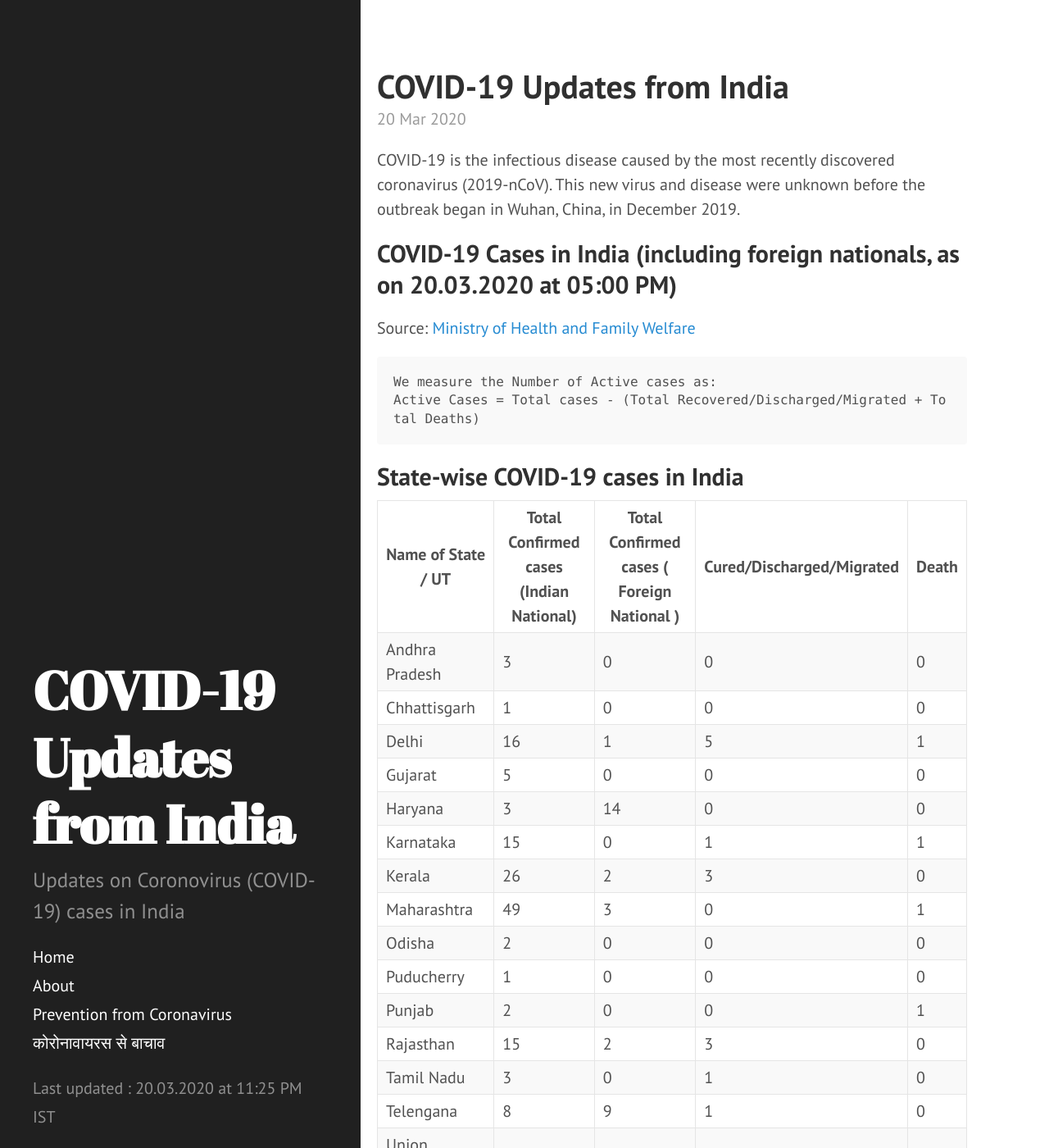
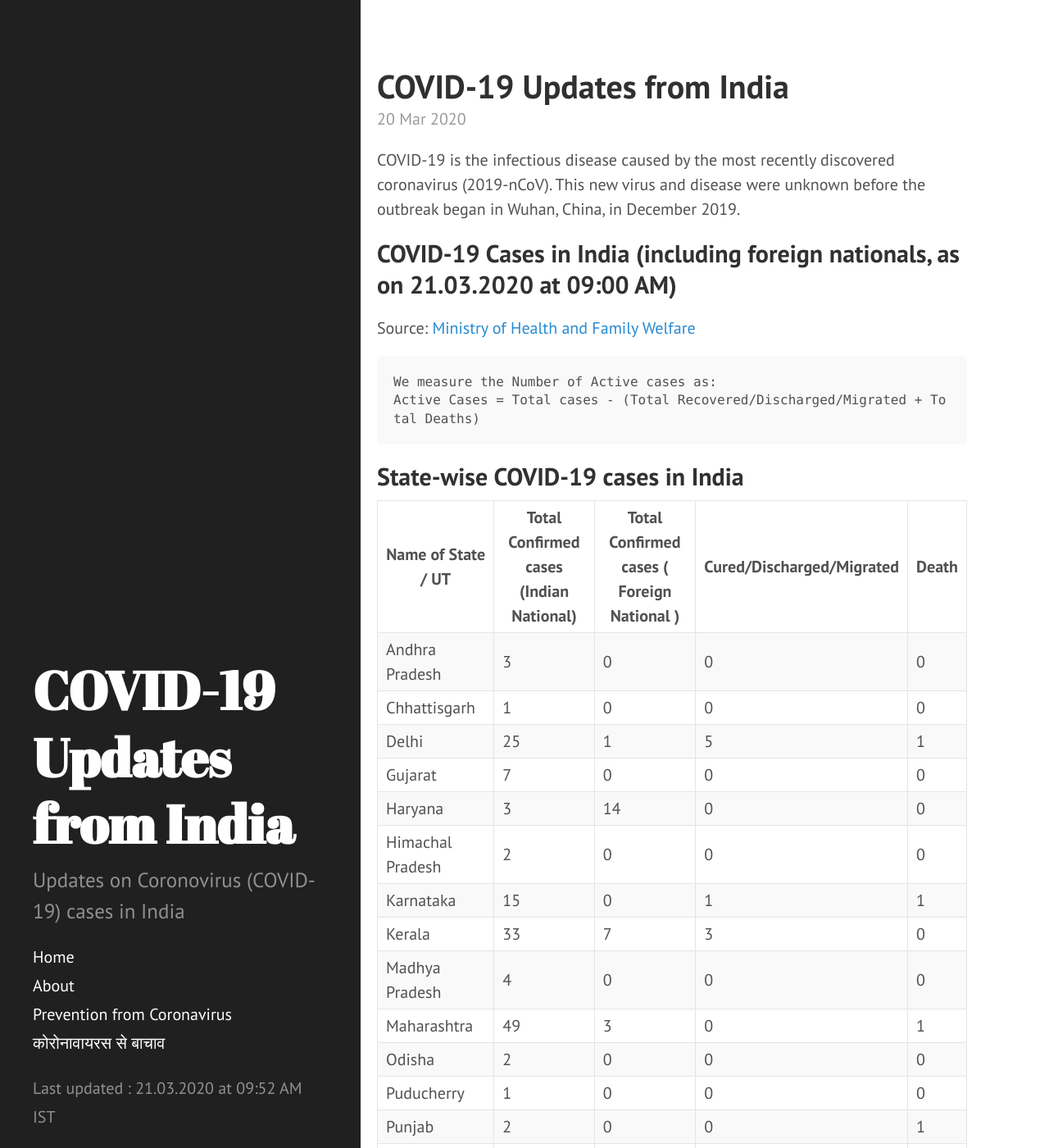
Before and after one commit to bhooraj/covid19updates-india, a Jekyll site: the page built from _posts/2020-03-20-home.md, in a window 1280 px wide and 1400 px high. Shown: the whole window at 82% size. Built offline with Jekyll 4.4.1, drawn with Linux system fonts in a browser that asks for light colours.

Commit message:
Updated table.md and news section

```diff
--- a/_data/last_updated.yml
+++ b/_data/last_updated.yml
@@ -1 +1 @@
-- updated_on : "20.03.2020 at 11:25 PM IST"
+- updated_on : "21.03.2020 at 09:52 AM IST"
--- a/_includes/table.md
+++ b/_includes/table.md
@@ -2,21 +2,23 @@ Name of State / UT | Total Confirmed cases (Indian National) | Total Confirmed c
 ------- | -- | -- | --
 Andhra Pradesh | 3 | 0 | 0 | 0
 Chhattisgarh | 1 | 0 | 0 | 0
-Delhi | 16 | 1 | 5 | 1
-Gujarat | 5 | 0 | 0 | 0
+Delhi | 25 | 1 | 5 | 1
+Gujarat | 7 | 0 | 0 | 0
 Haryana | 3 | 14 | 0 | 0
+Himachal Pradesh | 2 | 0 | 0 | 0
 Karnataka | 15 | 0 | 1 | 1
-Kerala | 26 | 2 | 3 | 0
+Kerala | 33 | 7 | 3 | 0
+Madhya Pradesh | 4 | 0 | 0 | 0
 Maharashtra | 49 | 3 | 0 | 1
 Odisha | 2 | 0 | 0 | 0
 Puducherry | 1 | 0 | 0 | 0
 Punjab | 2 | 0 | 0 | 1
 Rajasthan | 15 | 2 | 3 | 0
 Tamil Nadu | 3 | 0 | 1 | 0
-Telengana | 8 | 9 | 1 | 0
+Telengana | 8 | 11 | 1 | 0
 Union Territory of Chandigarh | 1 | 0 | 0 | 0
 Union Territory of Jammu and Kashmir | 4 | 0 | 0 | 0
-Union Territory of Ladakh | 10 | 0 | 0 | 0
-Uttar Pradesh | 22 | 1 | 9 | 0
+Union Territory of Ladakh | 13 | 0 | 0 | 0
+Uttar Pradesh | 23 | 1 | 9 | 0
 Uttarakhand | 3 | 0 | 0 | 0
 West Bengal | 2 | 0 | 0 | 0
--- a/_posts/2020-03-20-home.md
+++ b/_posts/2020-03-20-home.md
@@ -6,7 +6,7 @@ last_update: true
 
 COVID-19 is the infectious disease caused by the most recently discovered coronavirus (2019-nCoV). This new virus and disease were unknown before the outbreak began in Wuhan, China, in December 2019.
 
-## COVID-19 Cases in India (including foreign nationals, as on 20.03.2020 at 05:00 PM)
+## COVID-19 Cases in India (including foreign nationals, as on 21.03.2020 at 09:00 AM)
 <p id = "totalcases" style="font-size: 1.2rem; font-weight: bold;"></p>
 <p id = "totalrecovered" style="font-size: 1.2rem; font-weight: bold;"></p>
 <p id = "totaldeaths" style="font-size: 1.2rem; font-weight: bold;"></p>
```
Also changed, not shown: _posts/2020-03-20-Latest-updates.md (+4 -0 lines).
